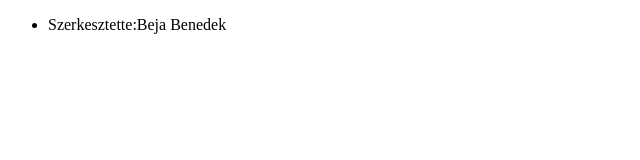
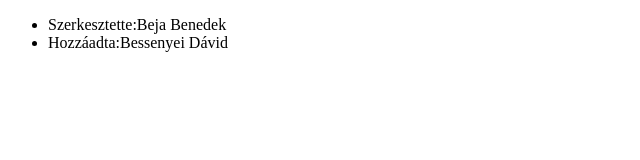
Before and after one commit to BejaBenedek/teszt, a plain HTML site: page BBenedek/index.html in a window 1280 px wide. Shown: the whole page, without its empty margins (0-640 px from the left). Drawn offline with Linux system fonts and the light colour scheme.

Commit message:
szerkesztette Dávid

```diff
--- a/BBenedek/index.html
+++ b/BBenedek/index.html
@@ -9,6 +9,7 @@
 <body>
     <ul>
         <li>Szerkesztette:Beja Benedek</li>
+        <li>Hozzáadta:Bessenyei Dávid</li>
     </ul>
 </body>
 </html>
```
